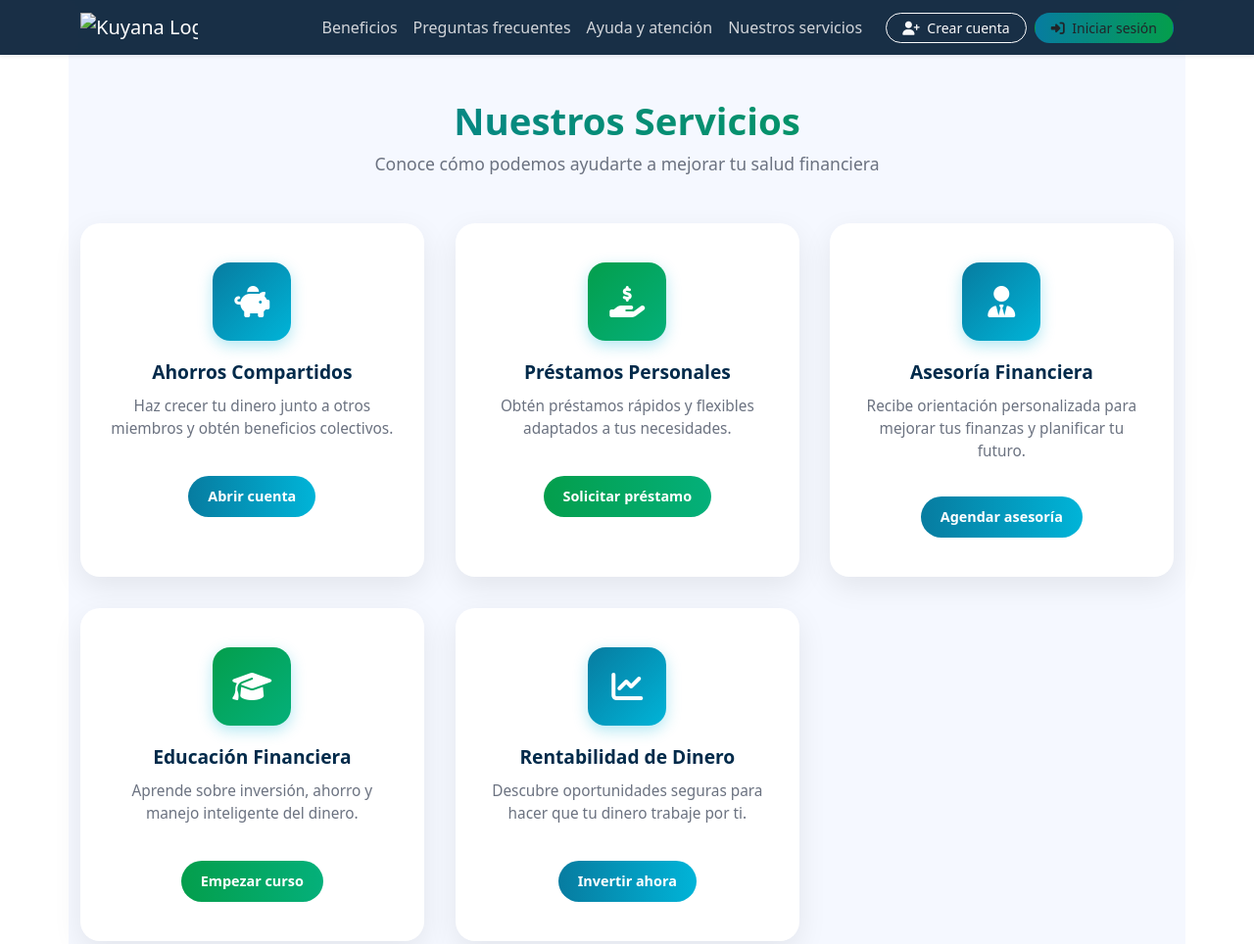
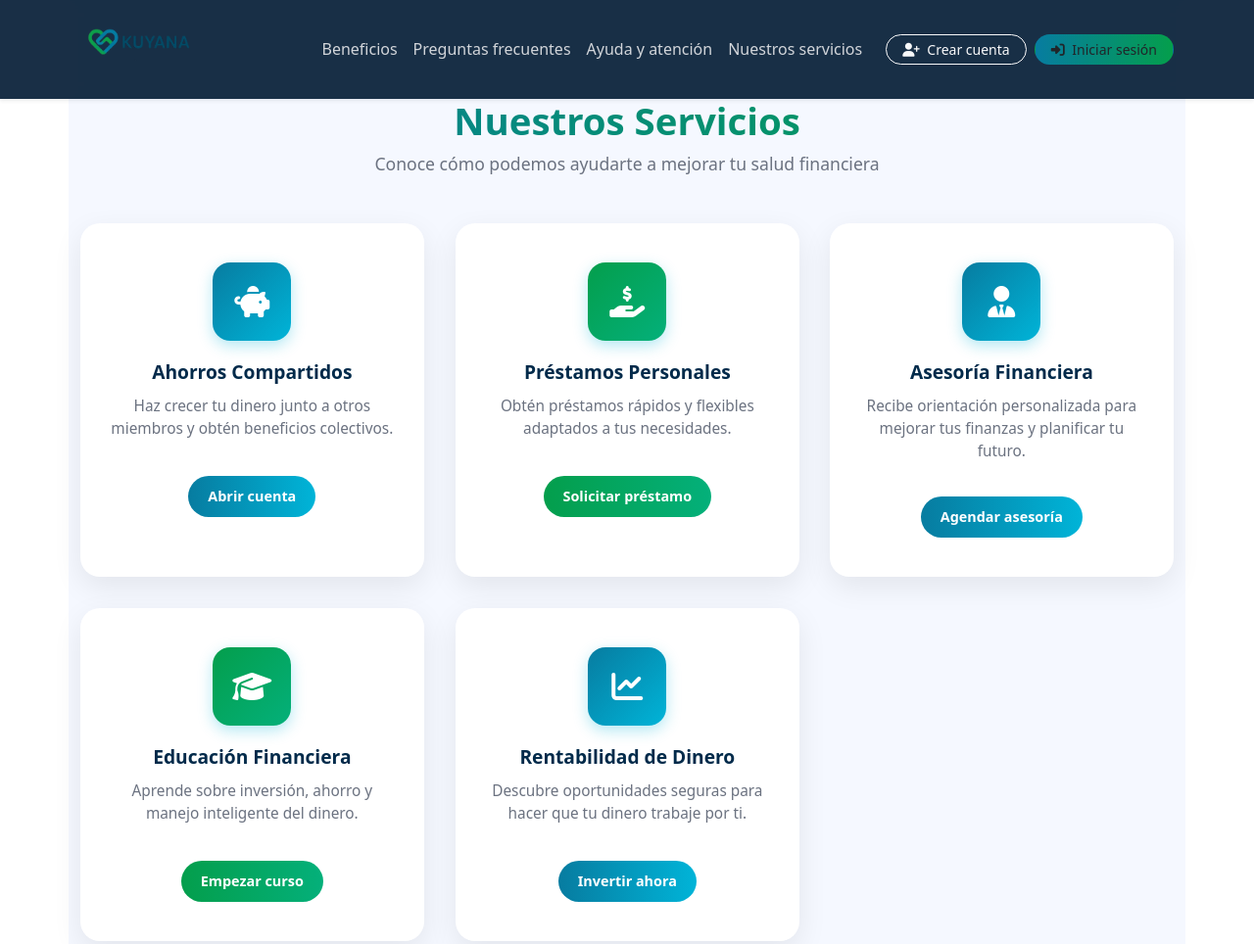
Before and after one commit to caveny18/---static--css, a plain HTML site: page nuestrosservicios.html in a window 1280 px wide. Shown: the top 964 px of the page at 98% size. Drawn offline with nearby package versions, Linux system fonts and the light colour scheme.

Commit message:
Update logo image source path in navbarCambio

```diff
--- a/nuestrosservicios.html
+++ b/nuestrosservicios.html
@@ -14,7 +14,7 @@
 <nav class="navbar navbar-expand-lg navbar-dark fixed-top navbar-custom shadow-sm">
   <div class="container">
     <a class="navbar-brand d-flex align-items-center" href="index.html">
-      <img src="kuyanalogo.png" alt="Kuyana Logo" width="120" class="me-2">
+      <img src="recursos/kuyanalogo.png" alt="Kuyana Logo" width="120" class="me-2">
     </a>
 
     <button class="navbar-toggler" type="button" data-bs-toggle="collapse" data-bs-target="#navbarNav">
```
